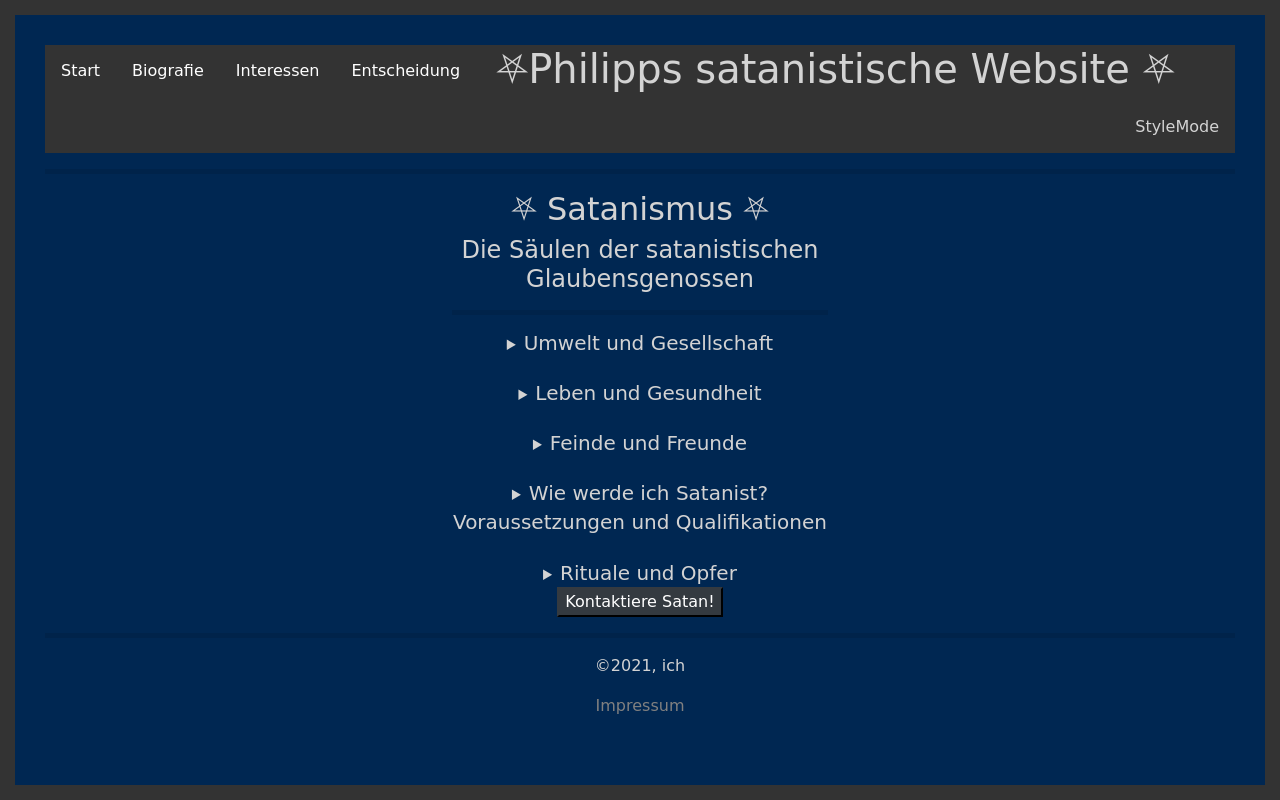
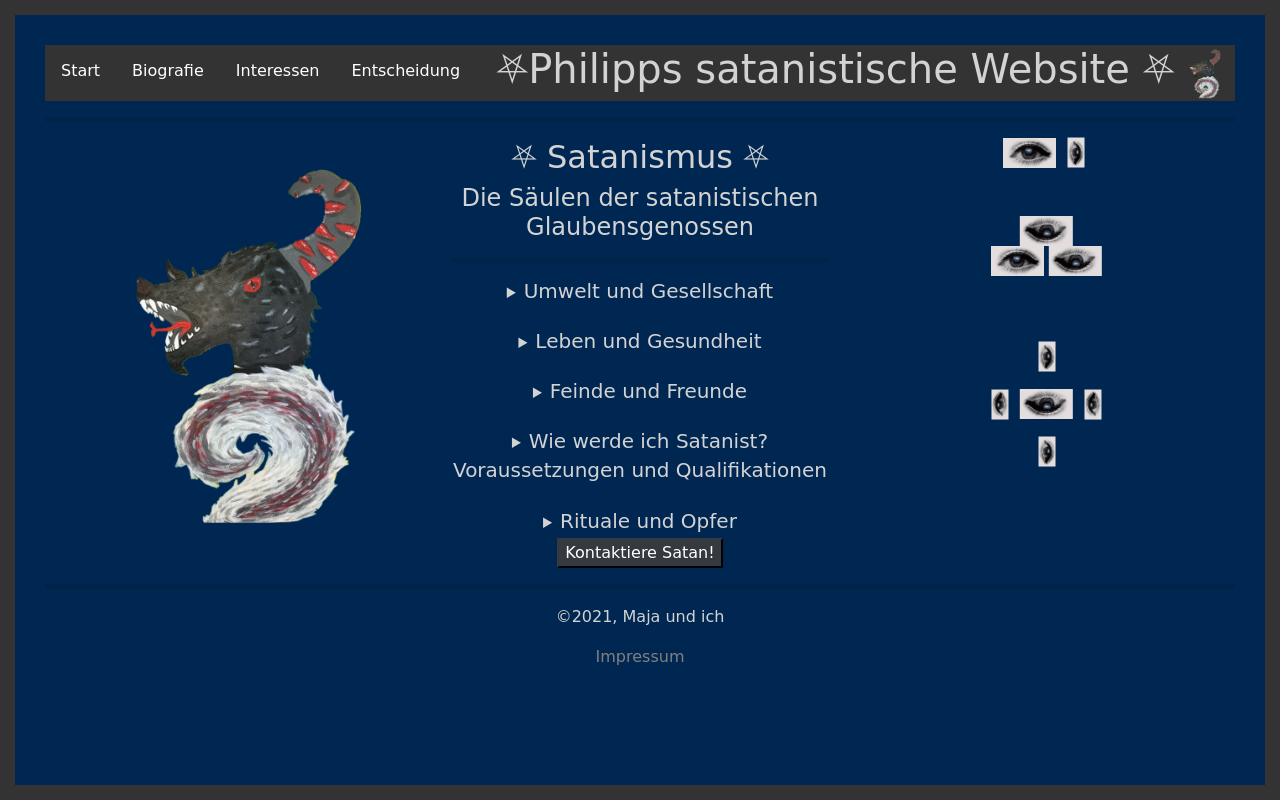
Before and after one commit to pje3110/pje3110.github.io, a plain HTML site: page satanismus.html in a window 1280 px wide. Drawn offline with Linux system fonts and the light colour scheme.

Commit message:
satanism overhaul

```diff
--- a/satanismus.html
+++ b/satanismus.html
@@ -31,17 +31,29 @@ background-color:darkred;color: black;">
                 <li><a href="/interessen">Interessen</a></li>
                 <li><a href="/entscheidung">Entscheidung</a></li>
                 <li style="margin-left: 20px"><h1>&#9959;Philipps satanistische Website &#9959;</h1></li>
-                <li style="float:right; cursor:pointer"><a id="styleModeButtonSatan">StyleMode</a></li>
-                <!--<li style="float:right"><a href="/features"> Dings</a></li>-->
+                <!--<li style="float:right; cursor:pointer"><a id="styleModeButtonSatan">StyleMode</a></li>
+                <li style="float:right"><a href="/features"> Dings</a></li>-->
+                <img src="res/IMG/mascotgoat.png" alt="Maskottchen" style="text-align:center; width:auto;height:55px">
             </ul>
             <hr>
         </div>
     </div>
+    <div class="row">
+        <div class="col-md-4">
+            <img src="res/IMG/mascotgoat.png" alt="Maskottchen" style="text-align:center; width:auto;height:400px">
 
-    <div class="row">
-
-        <div class="col-md-4">
-            <!--<img src="res/IMG/wolfeyes2.png" alt="Augen." style="text-align:center; width:1180px;height:450px">-->
+            <!--
+            <img src="res/IMG/blink1.gif" alt="Augen." style="text-align:center; width:auto;height:30px">
+            <img src="res/IMG/blink1.gif" alt="Augen." style="text-align:center; width:30px;height:auto; transform:rotate(90deg)">
+            <br>
+            <img src="res/IMG/blink1.gif" alt="Augen." style="text-align:center; width:auto;height:30px; transform:rotate(180deg)">
+            <img src="res/IMG/blink1.gif" alt="Augen." style="text-align:center; width:30px;height:auto; transform:rotate(270deg)">
+            <img src="res/IMG/blink1.gif" alt="Augen." style="text-align:center; width:auto;height:30px; transform:rotate(180deg)">
+            <img src="res/IMG/blink1.gif" alt="Augen." style="text-align:center; width:auto;height:30px">
+            <img src="res/IMG/blink1.gif" alt="Augen." style="text-align:center; width:auto;height:30px; transform:rotate(180deg)">
+            <img src="res/IMG/blink1.gif" alt="Augen." style="text-align:center; width:30px;height:auto; transform:rotate(270deg)">
+            <img src="res/IMG/blink1.gif" alt="Augen." style="text-align:center; width:30px;height:auto; transform:rotate(90deg)">
+            -->
         </div>
         <div class="col-md-4">
             <h2> &#9959; Satanismus &#9959;</h2>
@@ -114,7 +126,29 @@ background-color:darkred;color: black;">
         </div>
 
         <div class="col-md-4">
-            <!--<img src="res/IMG/wolf_eyes2.png" alt="Feuer." style="text-align:center; width:320px;height:550px"></div>-->
+
+            <img src="res/IMG/blink1.gif" alt="Augen." style="text-align:center; width:auto;height:30px">
+            <img src="res/IMG/blink1.gif" alt="Augen." style="text-align:; width:30px;height:auto; transform:rotate(90deg)">
+            <br>
+            <br>
+            <br>
+            <img src="res/IMG/blink1.gif" alt="Augen." style="text-align:center; width:auto;height:30px; transform:rotate(180deg)">
+            <br>
+            <img src="res/IMG/blink1.gif" alt="Augen." style="text-align:center; width:auto;height:30px">
+            <img src="res/IMG/blink1.gif" alt="Augen." style="text-align:center; width:auto;height:30px; transform:rotate(180deg)">
+            <br>
+            <br>
+            <br>
+            <br>
+            <img src="res/IMG/blink1.gif" alt="Augen." style="text-align:center; width:30px;height:auto; transform:rotate(90deg)">
+            <br>
+            <br>
+            <img src="res/IMG/blink1.gif" alt="Augen." style="text-align:left; width:30px;height:auto; transform:rotate(270deg)">
+            <img src="res/IMG/blink1.gif" alt="Augen." style="text-align:center; width:auto;height:30px; transform:rotate(180deg)">
+            <img src="res/IMG/blink1.gif" alt="Augen." style="text-align:center; width:30px;height:auto; transform:rotate(270deg)">
+            <br>
+            <br>
+            <img src="res/IMG/blink1.gif" alt="Augen." style="text-align:center; width:30px;height:auto; transform:rotate(90deg)">
         </div>
 
     </div>
@@ -145,7 +179,7 @@ background-color:darkred;color: black;">
 <footer>
         <div class="cold-md-12">
             <hr>
-            <p> ©2021, ich</p>
+            <p> ©2021, Maja und ich</p>
             <a style="color:grey" href="/impressum"><p>Impressum</p></a>
         </div>
 </footer>
```
Also changed, not shown: res/IMG/blink1.gif (added), res/IMG/mascotgoat.png (added).
